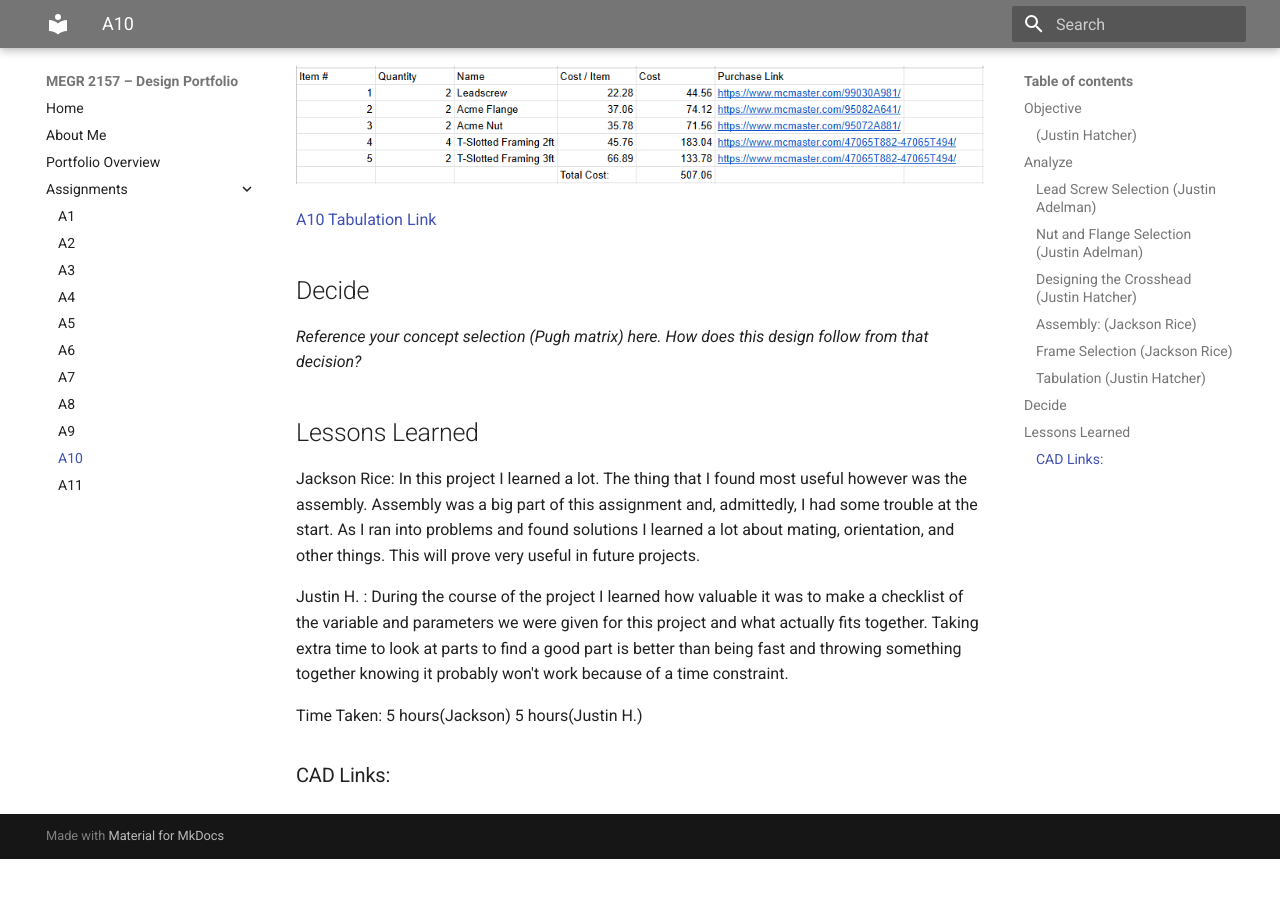
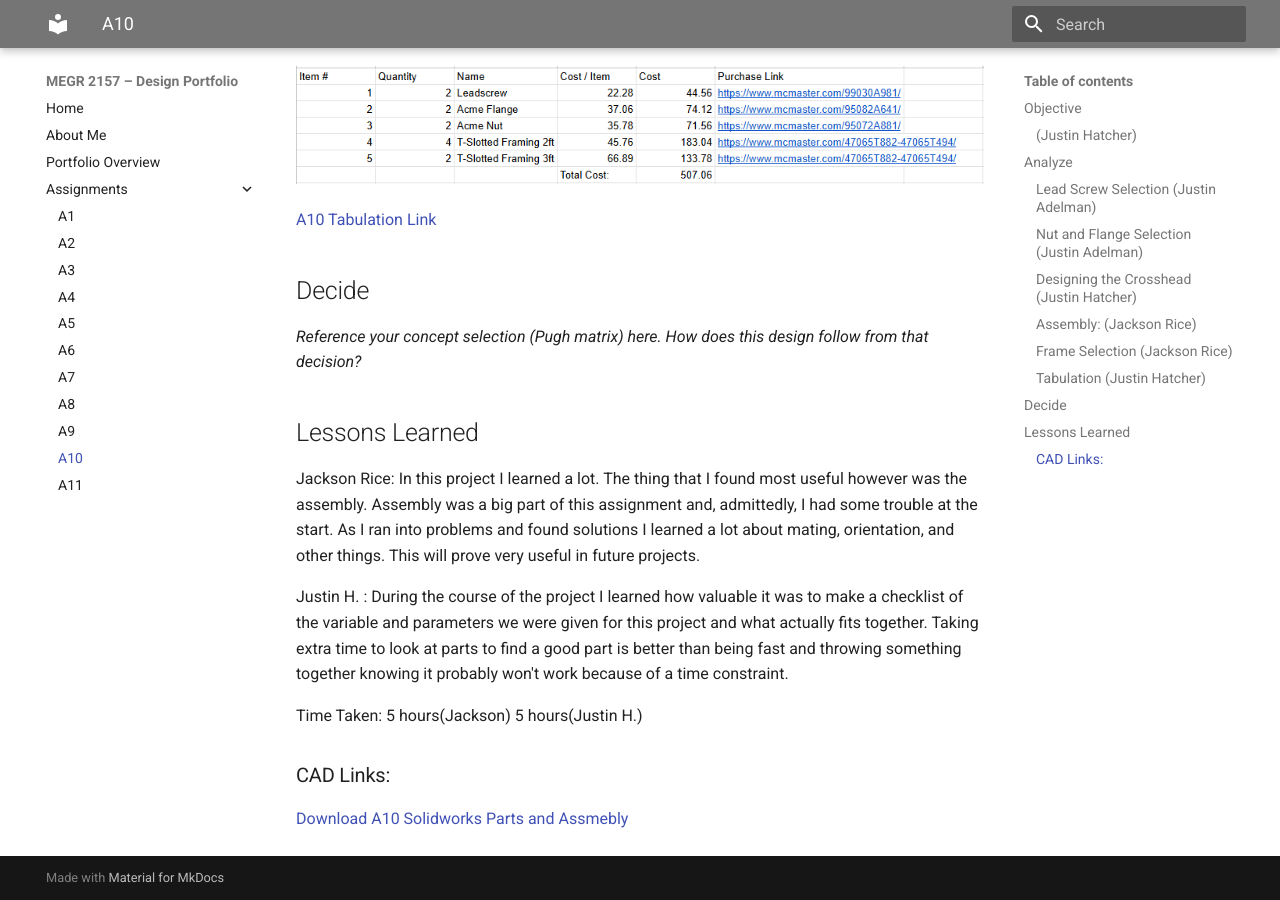
Before and after one commit to jadelma5/megr2156-portfolio, an MkDocs documentation site: the page built from docs/assignments/A10/index.md, in a window 1280 px wide and 900 px high, scrolled down 12447 px. Built offline with MkDocs 1.6.1 and Material for MkDocs 9.7.7, drawn with Linux system fonts in a browser that asks for light colours; before the commit the page ends 13306 px from its top, so only the background shows below that.

Commit message:
Fix link formatting in A10 assignment documentation

```diff
--- a/docs/assignments/A10/index.md
+++ b/docs/assignments/A10/index.md
@@ -103,3 +103,4 @@ Time Taken: 5 hours(Jackson)
             5 hours(Justin H.)
 
 ### CAD Links:
+<a href="A10 (2).zip" download>Download A10 Solidworks Parts and Assmebly</a>
```
